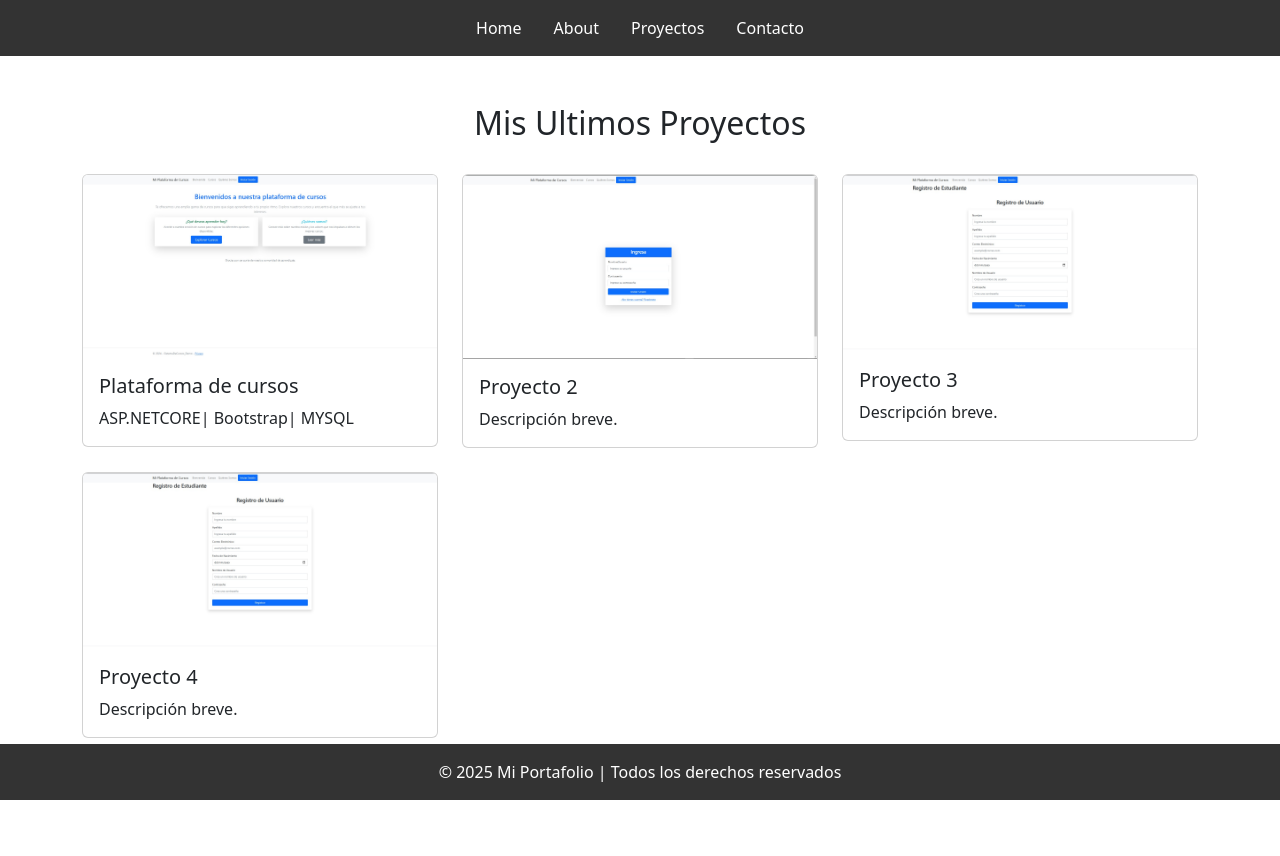
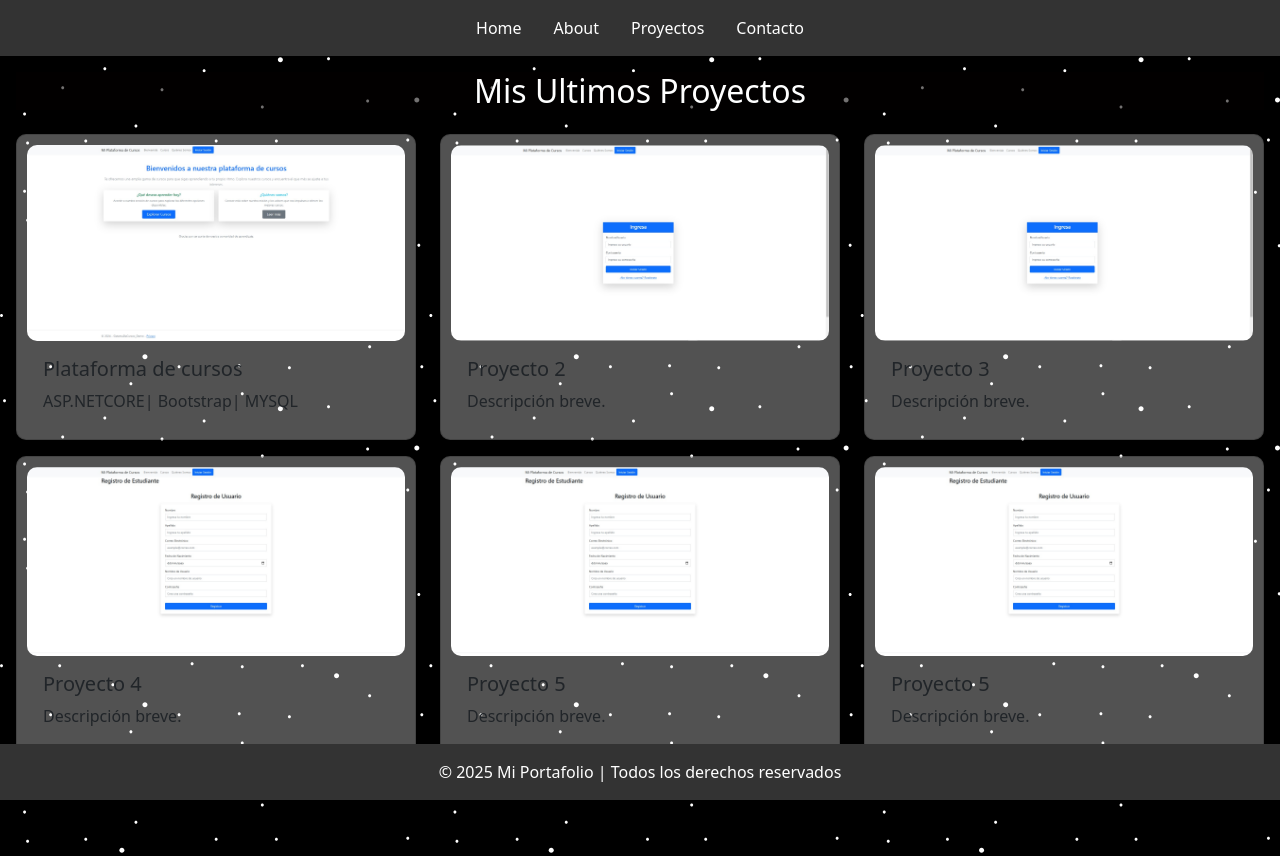
Before and after one commit to FernandoFuentes24/Portafolio, a Vue app: page /proyectos in a window 1280 px wide. Before the commit the page ends 800 px from the top, so only its background shows below. Built offline with nearby package versions, Linux system fonts and the light colour scheme.

Commit message:
Update for background and card images

```diff
--- a/src/views/CorePage.vue
+++ b/src/views/CorePage.vue
@@ -1,6 +1,6 @@
 <template>
-    <div class="container mt-5">
-      <h2 class="text-center">Galería de Imágenes</h2>
+  <div class="container">
+    <h2 class="text-center encabezado">Sistema de cursos</h2>
     <div class="row">
       <div class="col-md-4 mb-4" v-for="(imagen, index) in imagenes" :key="index">
         <div class="gallery-item" @click="abrirModal(imagen)">
@@ -26,9 +26,7 @@
         { src: "/img/NetCore1.png", alt: "Imagen 1" },
         { src: "/img/NetCore2.png", alt: "Imagen 2" },
         { src: "/img/NetCore3.png", alt: "Imagen 3" },
-          { src: "/img/NetCore4.png", alt: "Imagen 4" },
-          { src: "/img/NetCore5.png", alt: "Imagen 5" },
-          { src: "/img/NetCore6.png", alt: "Imagen 6" }
+        { src: "/img/NetCore4.png", alt: "Imagen 4" }
       ],
       imagenSeleccionada: null
     };
@@ -45,24 +43,42 @@
 </script>
 
 <style scoped>
+.encabezado {
+  color: white;
+  background-color: rgba(5, 0, 0, 0.555);
+}
+
+.container {
+  padding: 1rem;
+  padding-bottom: 5.5rem;
+  background-image: url('../assets/image/stars.svg'); /* Ruta de la imagen de fondo */
+  background-color: black; /* Fondo negro como respaldo */
+  background-size: cover; /* Ajusta la imagen para cubrir todo el contenedor */
+  background-position: center; /* Centra la imagen */
+  background-repeat: no-repeat; /* Evita que la imagen se repita */
+  min-height: 100vh; /* Asegura que el contenedor ocupe toda la altura de la pantalla */
+  min-width: 100%; /* Asegura que el contenedor ocupe todo el ancho */
+}
+
 /* Galería */
 .gallery-item {
   cursor: pointer;
   overflow: hidden;
   border-radius: 10px;
   transition: transform 0.3s, box-shadow 0.3s;
+  background-color: rgba(255, 255, 255, 0.1); /* Fondo semi-transparente para las tarjetas */
+  padding: 10px; /* Espaciado interno */
 }
 
 .gallery-item img {
   width: 100%;
-    height: 250px;
-    object-fit: cover;
+  height: auto; /* Mantiene la proporción de la imagen */
   border-radius: 10px;
 }
 
 .gallery-item:hover {
-    transform: scale(1.05);
-    box-shadow: 0px 4px 10px rgba(0, 0, 0, 0.3);
+  transform: scale(1.03);
+  box-shadow: 0px 4px 10px rgba(255, 255, 255, 0.3); /* Sombra blanca para contraste */
 }
 
 /* Modal */
@@ -81,7 +97,10 @@
 
 .modal-content {
   max-width: 80vw; /* 90% del ancho de la pantalla */
-    max-height: 100vh; /* 90% del alto de la pantalla */
+  max-height: auto; /* 90% del alto de la pantalla */
+  background: rgba(0, 0, 0, 0.9); /* Fondo oscuro para el modal */
+  border-radius: 10px;
+  padding: 10px; /* Espaciado interno */
 }
 
 .modal-content img {
--- a/src/views/ProjectsPage.vue
+++ b/src/views/ProjectsPage.vue
@@ -1,8 +1,8 @@
 <template>
-    <div class="container mt-5">
-      <h2 class="text-center">Mis Ultimos Proyectos</h2>
+    <div class="container  ">
+      <h2 class="text-center titulo">Mis Ultimos Proyectos</h2>
       <div class="row">
-        <div class="col-md-4 pt-4" v-for="proyecto in proyectos" :key="proyecto.id">
+        <div class="col-md-4 pt-3" v-for="proyecto in proyectos" :key="proyecto.id">
           <div class="card project-card"
           :class="{ selected: selectedProject === proyecto.id }"
              @click="seleccionarProyecto(proyecto.id, proyecto.ruta)">
@@ -24,8 +24,11 @@
         proyectos: [
           { id: 1, nombre: "Plataforma de cursos", descripcion: "ASP.NETCORE| Bootstrap| MYSQL", imagen: "/img/NetCore1.png", ruta: "/NetCore" },
           { id: 2, nombre: "Proyecto 2", descripcion: "Descripción breve.", imagen: "/img/NetCore2.png" },
-          { id: 3, nombre: "Proyecto 3", descripcion: "Descripción breve.", imagen: "/img/NetCore3.png" },
-          { id: 4, nombre: "Proyecto 4", descripcion: "Descripción breve.", imagen: "/img/NetCore3.png" }
+          { id: 3, nombre: "Proyecto 3", descripcion: "Descripción breve.", imagen: "/img/NetCore2.png" },
+          { id: 4, nombre: "Proyecto 4", descripcion: "Descripción breve.", imagen: "/img/NetCore3.png" },
+          { id: 5, nombre: "Proyecto 5", descripcion: "Descripción breve.", imagen: "/img/NetCore3.png" },
+          { id: 6, nombre: "Proyecto 5", descripcion: "Descripción breve.", imagen: "/img/NetCore3.png" }
+
         ]
       };
     },
@@ -40,16 +43,41 @@
   };
   </script>
 <style scoped>
+.titulo {
+  color: white;
+  background-color: rgba(5, 0, 0, 0.555);
+}
+.container {
+  padding: 1rem;
+  padding-bottom: 5.5rem;
+  background-image: url('../assets/image/stars.svg');
+  background-color: black; /* Ruta de la imagen de fondo */
+  background-size: cover; /* Ajusta la imagen para cubrir todo el contenedor */
+  background-position: center; /* Centra la imagen */
+  background-repeat: no-repeat; /* Evita que la imagen se repita */
+  min-height: 100vh;
+  min-width: 100%;
+
+
+}
 .project-card {
+
   cursor: pointer;
+  overflow: hidden;
+  border-radius: 10px;
   transition: transform 0.3s, box-shadow 0.3s;
+  background-color: rgba(255, 255, 255, 0.322); /* Fondo semi-transparente para las tarjetas */
+  padding: 10px; /* Espaciado interno */
 }
+
+.project-card img {
+  width: 100%;
+  height: auto; /* Mantiene la proporción de la imagen */
+  border-radius: 10px;
+}
+
 .project-card:hover {
-  transform: scale(1.05);
-  box-shadow: 0px 4px 10px rgba(0, 0, 0, 0.2);
-}
-.selected {
-  transform: scale(1.1);
-  box-shadow: 0px 6px 15px rgba(0, 0, 0, 0.3);
+  transform: scale(1.03);
+  box-shadow: 0px 4px 10px rgba(255, 255, 255, 0.664); /* Sombra blanca para contraste */
 }
 </style>
```
Lines whose indentation alone changed are shown as unchanged.
